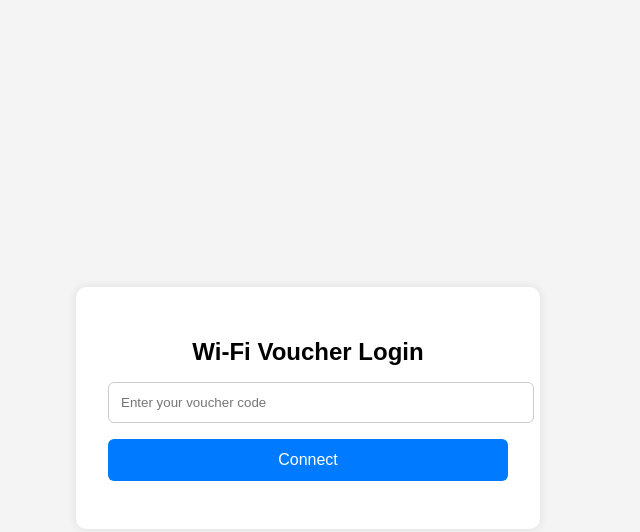
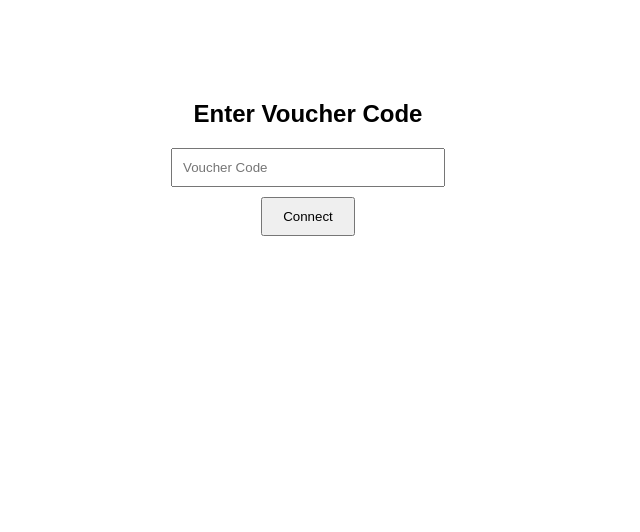
Before and after one commit to gomezilla/omada-portal, a plain HTML site: page index.html in a window 1280 px wide. Shown: the whole page, without its empty margins (332-972 px from the left). Drawn offline with Linux system fonts and the light colour scheme.

Commit message:
Update index.html

```diff
--- a/index.html
+++ b/index.html
@@ -3,121 +3,65 @@
 <head>
   <meta charset="UTF-8" />
   <meta name="viewport" content="width=device-width, initial-scale=1.0"/>
-  <title>Omada Wi-Fi Voucher Login</title>
+  <title>Omada Portal Login</title>
   <style>
-    body {
-      font-family: sans-serif;
-      background: #f4f4f4;
-      display: flex;
-      justify-content: center;
-      align-items: center;
-      height: 100vh;
-    }
-
-    .container {
-      background: #fff;
-      padding: 2rem;
-      border-radius: 10px;
-      box-shadow: 0 0 10px rgba(0,0,0,0.1);
-      width: 100%;
-      max-width: 400px;
-    }
-
-    h2 {
-      text-align: center;
-      margin-bottom: 1rem;
-    }
-
-    input[type="text"] {
-      width: 100%;
-      padding: 0.75rem;
-      margin-bottom: 1rem;
-      border-radius: 6px;
-      border: 1px solid #ccc;
-    }
-
-    button {
-      width: 100%;
-      padding: 0.75rem;
-      background-color: #007bff;
-      color: white;
-      border: none;
-      border-radius: 6px;
-      font-size: 1rem;
-      cursor: pointer;
-    }
-
-    button:hover {
-      background-color: #0056b3;
-    }
-
-    .error {
-      color: red;
-      text-align: center;
-      margin-top: 1rem;
-    }
+    body { font-family: Arial, sans-serif; text-align: center; margin-top: 100px; }
+    input { padding: 10px; width: 250px; }
+    button { padding: 10px 20px; margin-top: 10px; }
   </style>
 </head>
 <body>
-  <div class="container">
-    <h2>Wi-Fi Voucher Login</h2>
-    <form id="authForm">
-      <input type="text" id="voucherInput" name="voucher" placeholder="Enter your voucher code" required />
-      <button type="submit">Connect</button>
-    </form>
-    <div class="error" id="errorMsg"></div>
-  </div>
+  <h2>Enter Voucher Code</h2>
+  <input type="text" id="voucher" placeholder="Voucher Code" />
+  <br />
+  <button onclick="submitVoucher()">Connect</button>
+  <p id="status"></p>
 
   <script>
-    document.getElementById("authForm").addEventListener("submit", async function (e) {
-      e.preventDefault();
+    const urlParams = new URLSearchParams(window.location.search);
+    const clientMac = urlParams.get("clientMac");
+    const clientIp = urlParams.get("clientIp");
+    const site = urlParams.get("site");
+    const redirectUrl = decodeURIComponent(urlParams.get("redirectUrl") || "http://1.1.1.1/");
 
-      const params = new URLSearchParams(window.location.search);
-      const clientMac = params.get("clientMac");
-      const clientIp = params.get("clientIp");
-      const site = params.get("site");
+    async function submitVoucher() {
+      const voucher = document.getElementById("voucher").value;
+      const status = document.getElementById("status");
 
-      if (!clientMac || !clientIp || !site) {
-        document.getElementById("errorMsg").textContent = "Missing required Omada Cloud parameters.";
+      if (!voucher) {
+        status.textContent = "Please enter a voucher code.";
         return;
       }
 
-      const voucher = document.getElementById("voucherInput").value.trim();
-
-      if (!voucher) {
-        document.getElementById("errorMsg").textContent = "Please enter a voucher code.";
+      if (!clientMac || !clientIp || !site) {
+        status.textContent = "Missing Omada connection parameters.";
         return;
       }
 
-      const url = `https://aps1-api-omada-controller.tplinkcloud.com/portal/auth?clientMac=${encodeURIComponent(clientMac)}&clientIp=${encodeURIComponent(clientIp)}&site=${encodeURIComponent(site)}`;
-
-      const formData = new URLSearchParams();
-      formData.append("authType", "voucher");
-      formData.append("voucher", voucher);
+      const formBody = `authType=voucher&voucher=${encodeURIComponent(voucher)}`;
+      const proxyUrl = `https://omada-proxy.christianzemog.workers.dev/?clientMac=${encodeURIComponent(clientMac)}&clientIp=${encodeURIComponent(clientIp)}&site=${encodeURIComponent(site)}`;
 
       try {
-        const response = await fetch(url, {
+        status.textContent = "Connecting...";
+        const response = await fetch(proxyUrl, {
           method: "POST",
           headers: {
             "Content-Type": "application/x-www-form-urlencoded"
           },
-          body: formData.toString()
+          body: formBody
         });
 
-        const data = await response.json();
-        console.log("Auth response:", data);
-
-        if (data.errorCode === 0) {
-          // success, redirect user
-          window.location.href = params.get("redirectUrl") || "https://example.com";
+        const result = await response.json();
+        if (result.errorCode === 0) {
+          status.textContent = "Connected. Redirecting...";
+          window.location.href = redirectUrl;
         } else {
-          document.getElementById("errorMsg").textContent = "Login failed: " + (data.msg || "Unknown error");
+          status.textContent = `Error: ${result.msg || "Invalid voucher"}`;
         }
       } catch (err) {
-        console.error(err);
-        document.getElementById("errorMsg").textContent = "Network error occurred.";
+        status.textContent = "Network error. Please try again.";
       }
-    });
+    }
   </script>
 </body>
 </html>
```
